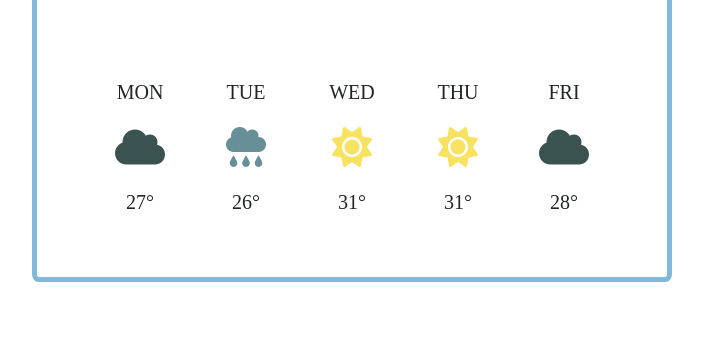
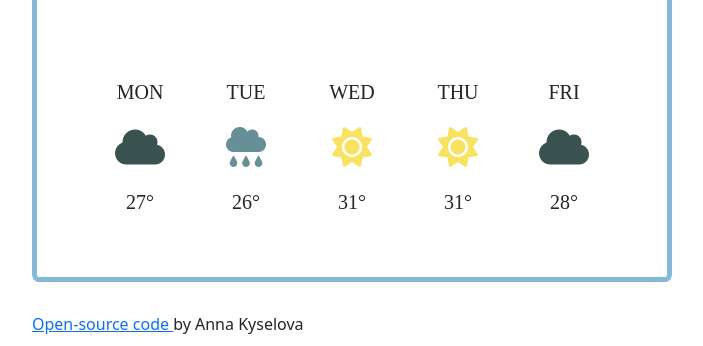
Before and after one commit to mightysidhe/my-weather-app-project, a plain HTML site: page index.html in a window 1280 px wide. Shown: the part 534-880 px from the top of the page, without its empty margins (68-771 px from the left). Before the commit the page ends 846 px from the top, so only its background shows below. Drawn offline with nearby package versions, Linux system fonts and the light colour scheme; a web font is replaced by a local one.

Commit message:
Added a link to open-source code

```diff
--- a/index.html
+++ b/index.html
@@ -82,6 +82,12 @@
         </div>
       </div>
     </div>
+    <div class="link">
+      <a href="https://github.com/mightysidhe/my-weather-app-project">
+        Open-source code
+      </a>
+      by Anna Kyselova
+    </div>
     <script src="src/index.js"></script>
   </body>
 </html>
--- a/src/styles.css
+++ b/src/styles.css
@@ -153,3 +153,8 @@
   margin: 10px 15px;
   font-size: 20px;
 }
+
+.link {
+  display: block;
+  margin: 10px 100px;
+}
```
